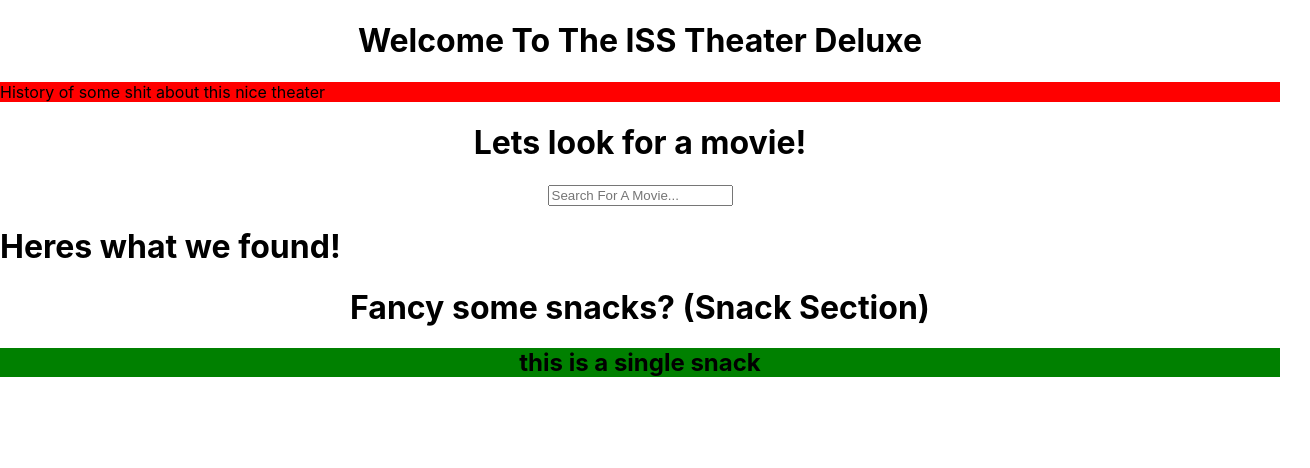
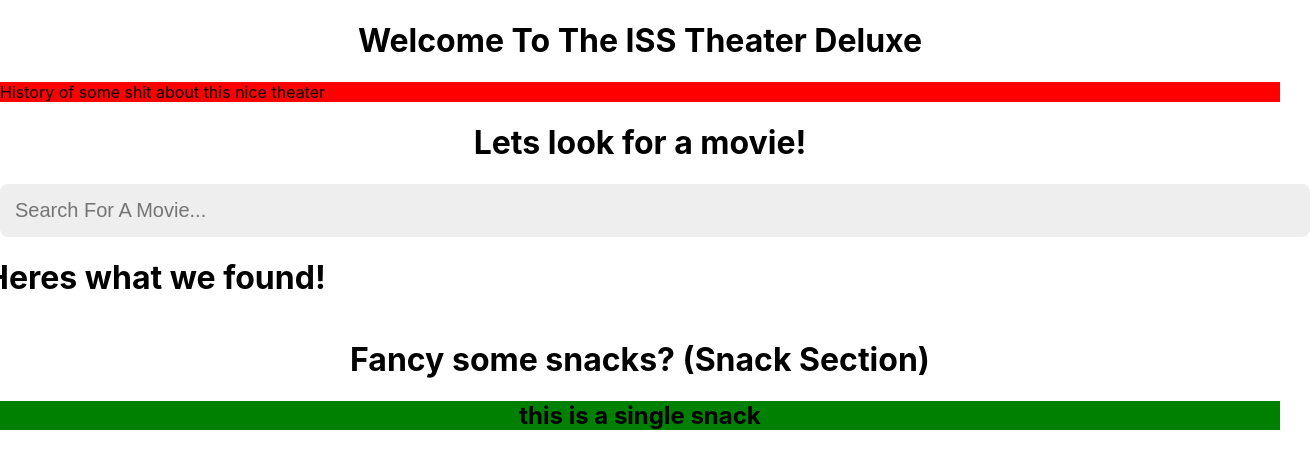
Before and after one commit to ISANCEHZ1994/theater_app_with_Redux, a React (Create React App) app: page / in a window 1280 px wide. Shown: the top 468 px of the page, 1310 px wide, since content can reach past the window. Built offline with nearby package versions, Linux system fonts and the light colour scheme.

Commit message:
adding styling...i think

```diff
--- a/src/Components/Movie.js
+++ b/src/Components/Movie.js
@@ -17,7 +17,7 @@
 
 export default function Movie({ movie }){
     return(
-        <div>
+        <div className='result'>
                  <h3> {movie.Title}</h3>
                 <img src={movie.Poster} alt="movie poster" />
 
--- a/src/Components/MovieList.js
+++ b/src/Components/MovieList.js
@@ -19,12 +19,12 @@
 
 export default function MovieList({ results }){
     return(
-        <> {/*creating Fragments to not take up more space*/}
+        <div className='results' >
             <h1> Heres what we found!</h1>
                     <div style={{backgroundColor: 'blue',textAlign: 'center'}}>
             {results.map( result => ( <Movie key={result.imdbID} movie={result} /> )
             )}
                 </div>
-        </>
+        </div>
     );
 };
--- a/src/index.css
+++ b/src/index.css
@@ -11,3 +11,62 @@
   font-family: source-code-pro, Menlo, Monaco, Consolas, 'Courier New',
     monospace;
 }
+
+
+.searchbox {
+  display: block;
+  width: 100%;
+  padding: 15px;
+
+  border: none;
+  outline: none;
+  background: none;
+
+  background-color: #EEE;
+  border-radius: 8px;
+
+  color: #53565A;
+  font-size: 20px;
+  font-weight: 300;
+
+  transition: 0.4s ease-out;
+}
+
+.searchbox:focus{
+  box-shadow: 0px 0px 8px 3px #4484C4;
+}
+
+.results{
+  display: flex;
+  flex-wrap: wrap;
+  margin: 0px -15px;
+}
+
+.results .result{
+  width: 33.333%;
+  min-width: 250px;
+  padding: 15px;
+  display: flex;
+  flex-direction: column;
+  cursor: pointer;
+}
+
+.results .result img{
+  display: block;
+  width: 100%;
+}
+
+.results .result h3{
+  color: #FFF;
+  font-size: 20px;
+  font-weight: 600;
+  padding: 10px;
+  background: #445565;
+  flex: 1 1 100%;
+  transition: 0.4s ease-out;
+}
+
+.results .result:hover h3{
+  background: #FFF;
+  color: #223343
+}
```
